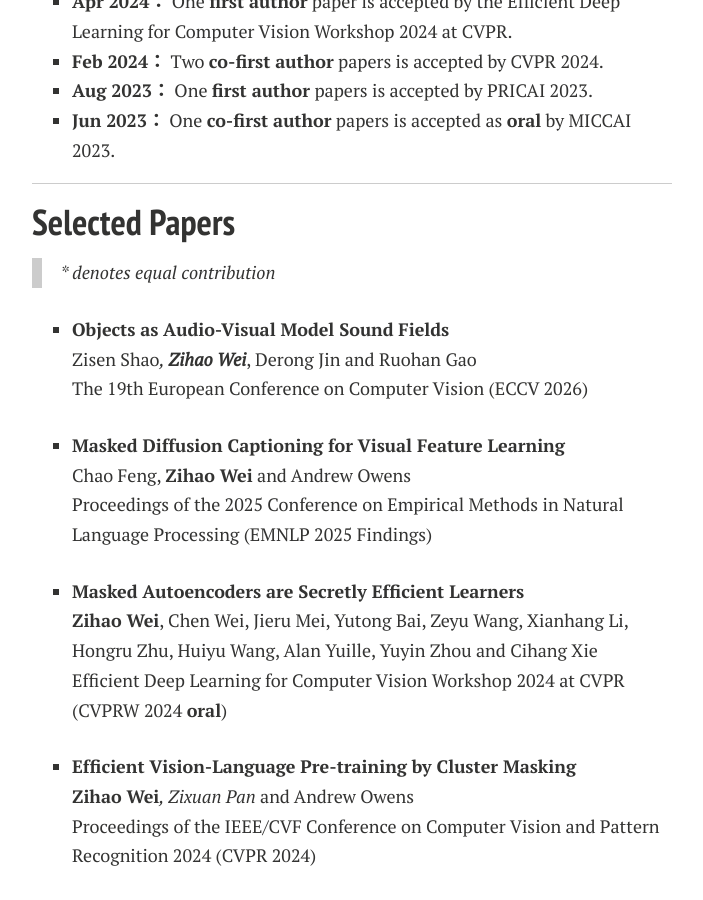
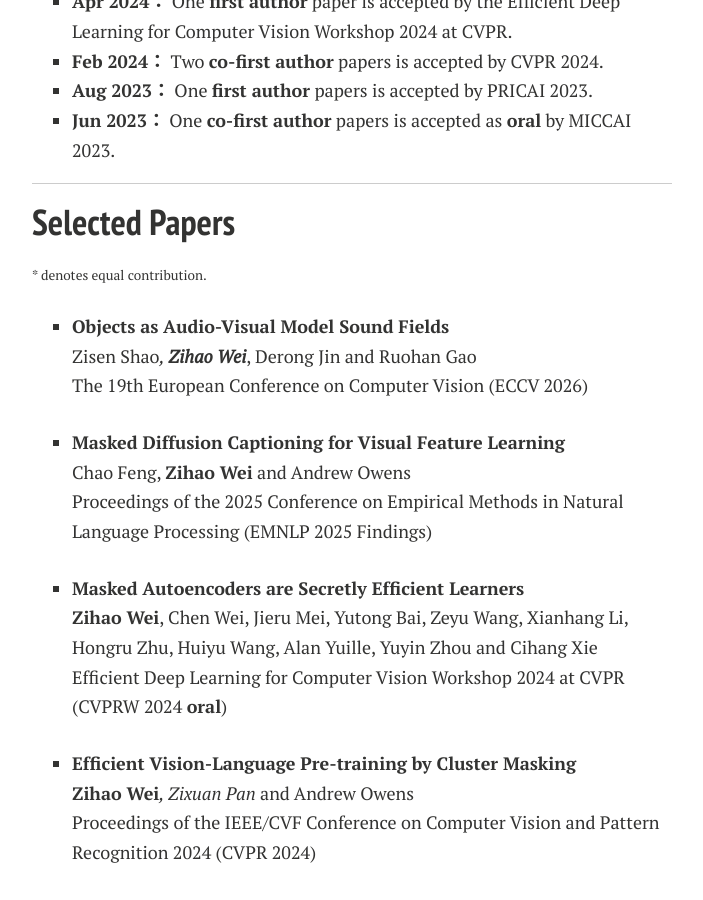
Before and after one commit to Zi-hao-Wei/Zi-hao-Wei.github.io, a Jekyll site: the page built from index.md, in a window 1280 px wide and 900 px high, scrolled down 1288 px. Shown: the whole window, without its empty margins (288-991 px from the left). Built offline with Jekyll 4.4.1, drawn with Linux system fonts in a browser that asks for light colours; nearby versions of some CDN libraries; a style sheet for code colours, icons or effects is not loaded; our own code applies the rules of GitHub Pages for plain Markdown files.

```diff
--- a/index.md
+++ b/index.md
@@ -39,7 +39,7 @@ If you are interested in learning more about me, I would love to chat and explor
 
 ---
 ## Selected Papers
-> \* denotes equal contribution
+<sub>* denotes equal contribution.</sub>
 
 - **Objects as Audio-Visual Model Sound Fields**
 <br> Zisen Shao*, **Zihao Wei***, Derong Jin and Ruohan Gao
```
